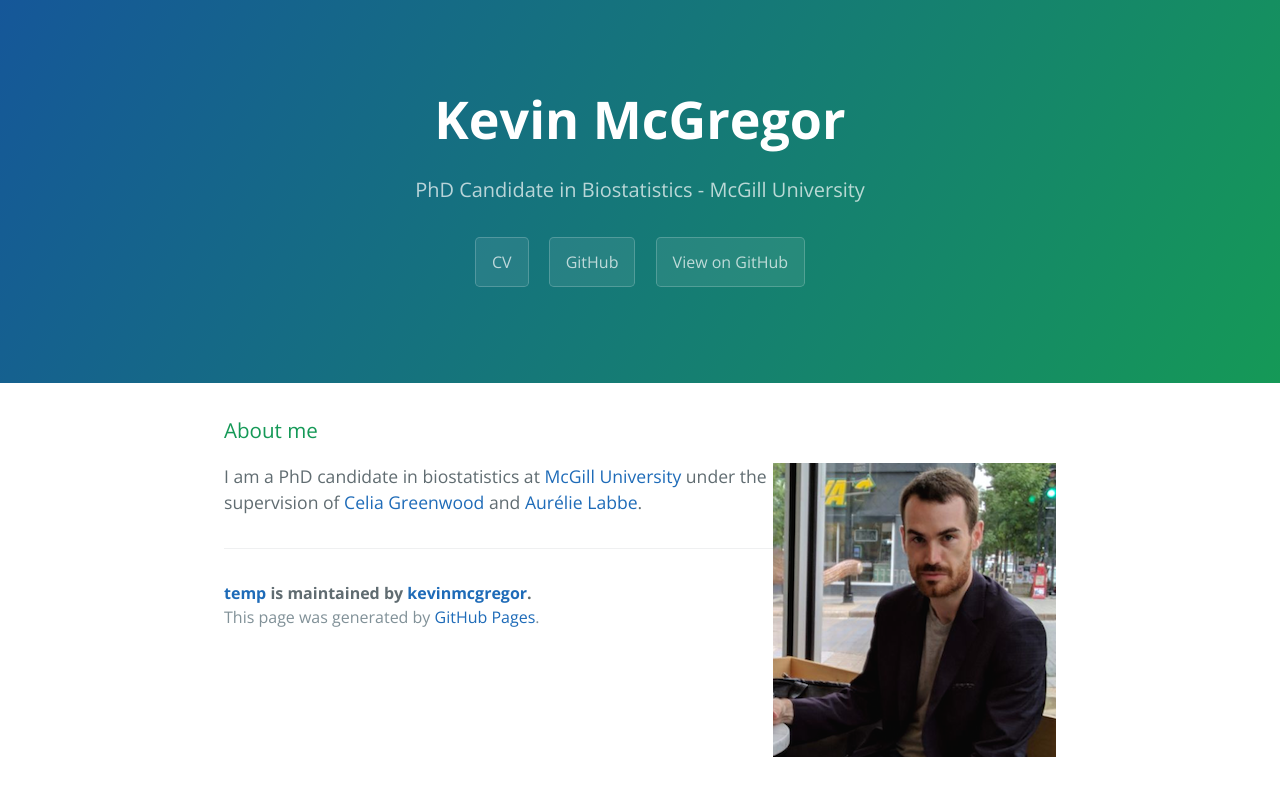
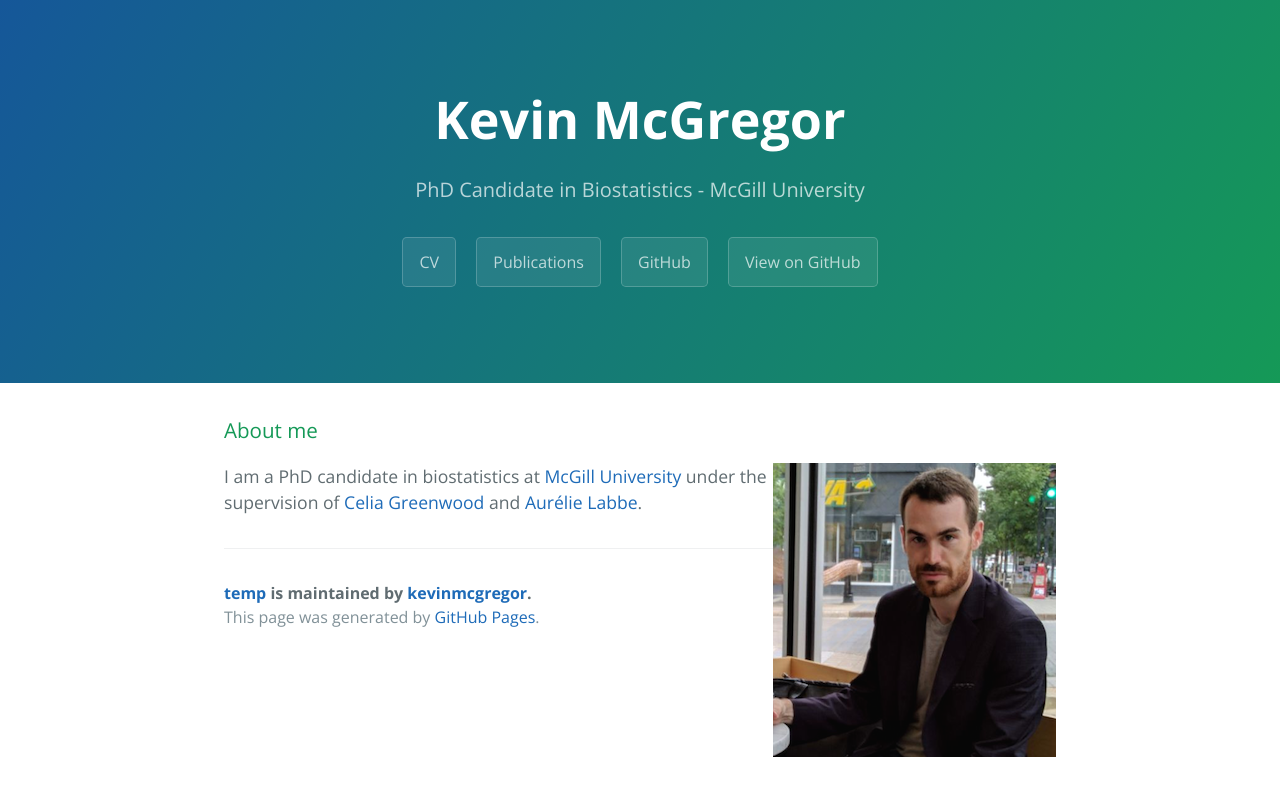
Before and after one commit to kevinmcgregor/temp, a Jekyll site: the page built from index.md, in a window 1280 px wide. Shown: the top 796 px of the page. Built offline with Jekyll 4.4.1, drawn with Linux system fonts in a browser that asks for light colours; our own code applies the rules of GitHub Pages for plain Markdown files.

Commit message:
added link to publications page

```diff
--- a/_layouts/default.html
+++ b/_layouts/default.html
@@ -13,6 +13,7 @@
       <h1 class="project-name">{{ site.title | default: site.github.repository_name }}</h1>
       <h2 class="project-tagline">{{ site.description | default: site.github.project_tagline }}</h2>
       <a href="{{ './files/cv_website.pdf' }}" class="btn">CV</a>
+      <a href="{{ './publications.md' }}" class="btn">Publications</a>
       <a href="{{ site.github.repository_url }}" class="btn">GitHub</a>
       {% if site.github.is_project_page %}
         <a href="{{ site.github.repository_url }}" class="btn">View on GitHub</a>
```
